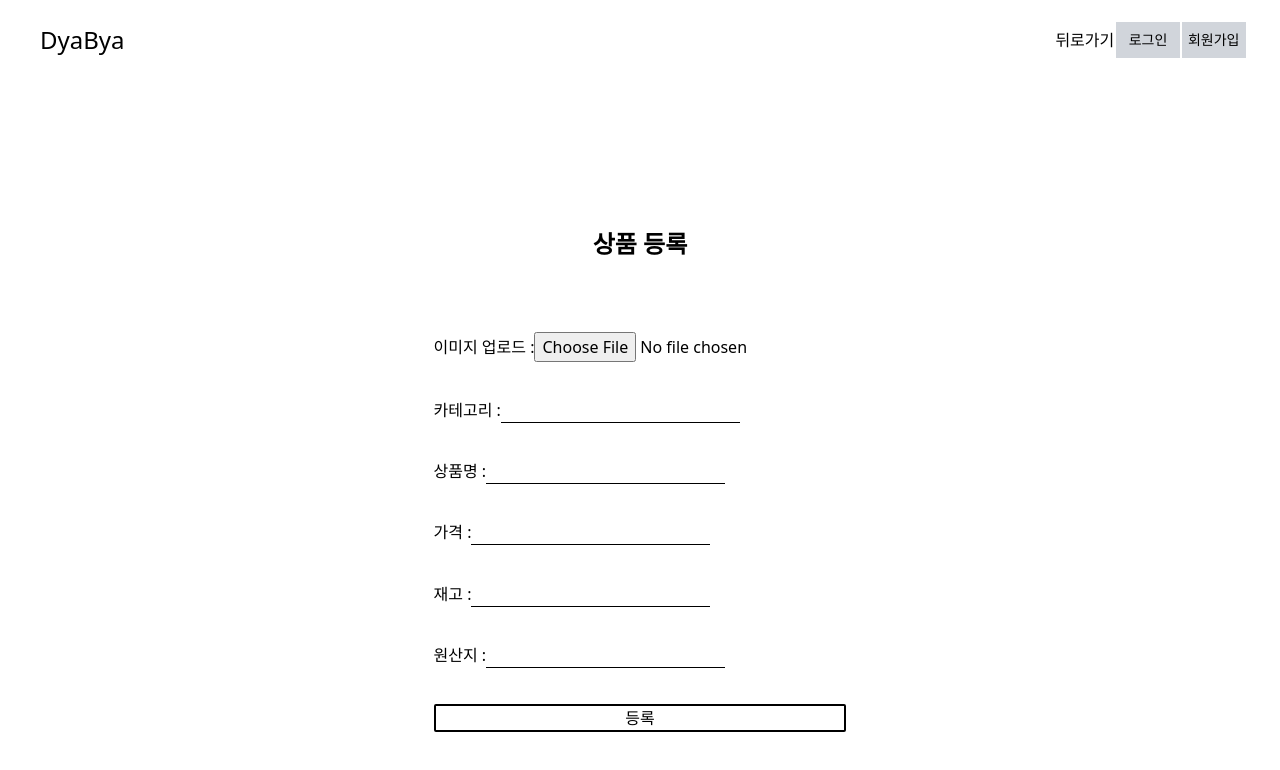
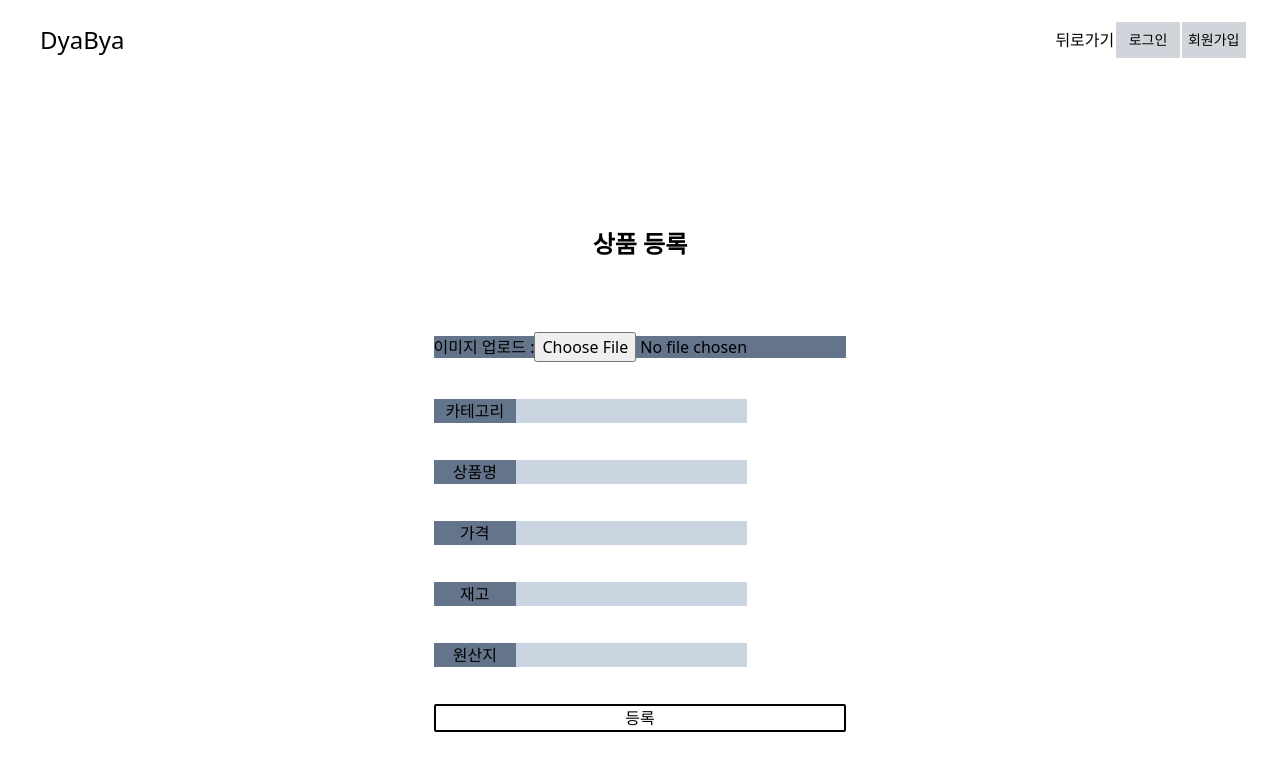
Before and after one commit to kimwoojin123/KDT-IaaS-1team-ERP, a Next.js app in the folder admin/: page /apply in a window 1280 px wide. Shown: the top 770 px of the page. Built offline with nearby package versions, Linux system fonts and the light colour scheme.

Commit message:
change style apply page

```diff
--- a/admin/app/apply/page.tsx
+++ b/admin/app/apply/page.tsx
@@ -65,7 +65,7 @@ export default function Apply() {
       <h1 className='font-bold text-2xl'>상품 등록</h1><br /><br /><br />
       <form className='flex flex-col justify-between h-1/2' onSubmit={handleSubmit}>
         <div>
-          <label>
+          <label className='w-1/5 bg-slate-500 text-center'>
           이미지 업로드 :
           <input
             type="file"
@@ -75,10 +75,10 @@ export default function Apply() {
           </label>
         </div>
         <div>
-          <label>
-            카테고리 :
+          <label className='flex'>
+            <div className='w-1/5 bg-slate-500 text-center'>카테고리</div>
             <input
-              className='border-solid border-b border-black outline-0	pl-2'
+              className='bg-slate-300'
               type="text"
               value={category}
               onChange={(e) => setCategory(e.target.value)}
@@ -86,10 +86,10 @@ export default function Apply() {
           </label>
         </div>
         <div>
-          <label>
-            상품명 :
+          <label className='flex'>
+            <div className='w-1/5 bg-slate-500 text-center'>상품명</div>
             <input
-            className='border-solid border-b border-black outline-0	pl-2'
+            className='bg-slate-300'
               type="text"
               value={productName}
               onChange={(e) => setProductName(e.target.value)}
@@ -97,10 +97,10 @@ export default function Apply() {
           </label>
         </div>
         <div>
-          <label>
-            가격 :
+        <label className='flex'>
+          <div className='w-1/5 bg-slate-500 text-center'>가격</div>
             <input
-            className='border-solid border-b border-black outline-0	pl-2'
+              className='bg-slate-300'
               type="text"
               value={price}
               onChange={(e) => setPrice(e.target.value)}
@@ -108,10 +108,10 @@ export default function Apply() {
           </label>
         </div>
         <div>
-          <label>
-            재고 :
+        <label className='flex'>
+          <div className='w-1/5 bg-slate-500 text-center'>재고</div>
             <input
-            className='border-solid border-b border-black outline-0	pl-2'
+              className='bg-slate-300'
               type="text"
               value={stock}
               onChange={(e) => setStock(e.target.value)}
@@ -119,10 +119,10 @@ export default function Apply() {
           </label>
         </div>
         <div>
-          <label>
-            원산지 :
+        <label className='flex'>
+          <div className='w-1/5 bg-slate-500 text-center'>원산지</div>
             <input
-            className='border-solid border-b border-black outline-0	pl-2'
+              className='bg-slate-300'
               type="text"
               value={origin}
               onChange={(e) => setOrigin(e.target.value)}
```
